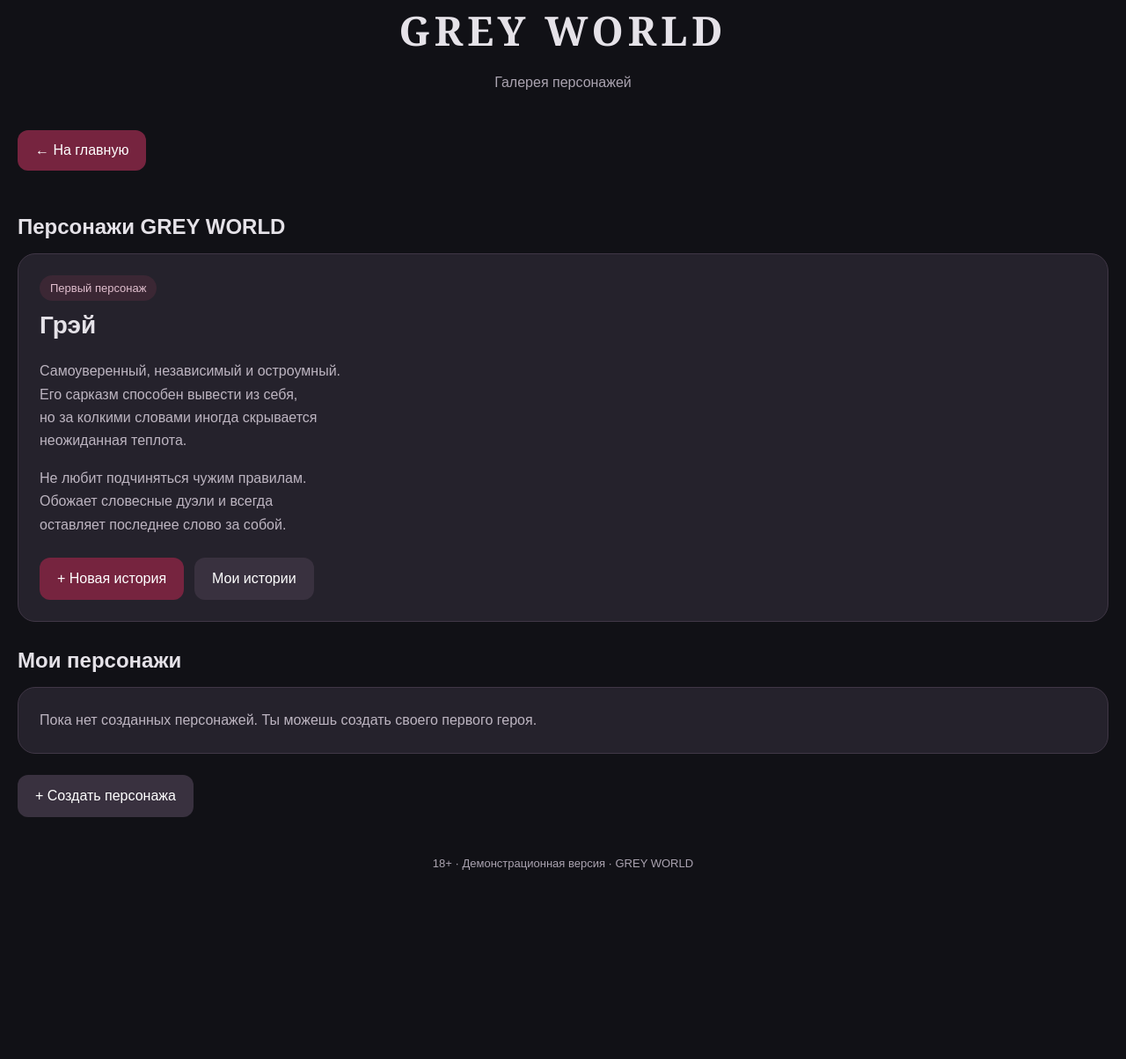
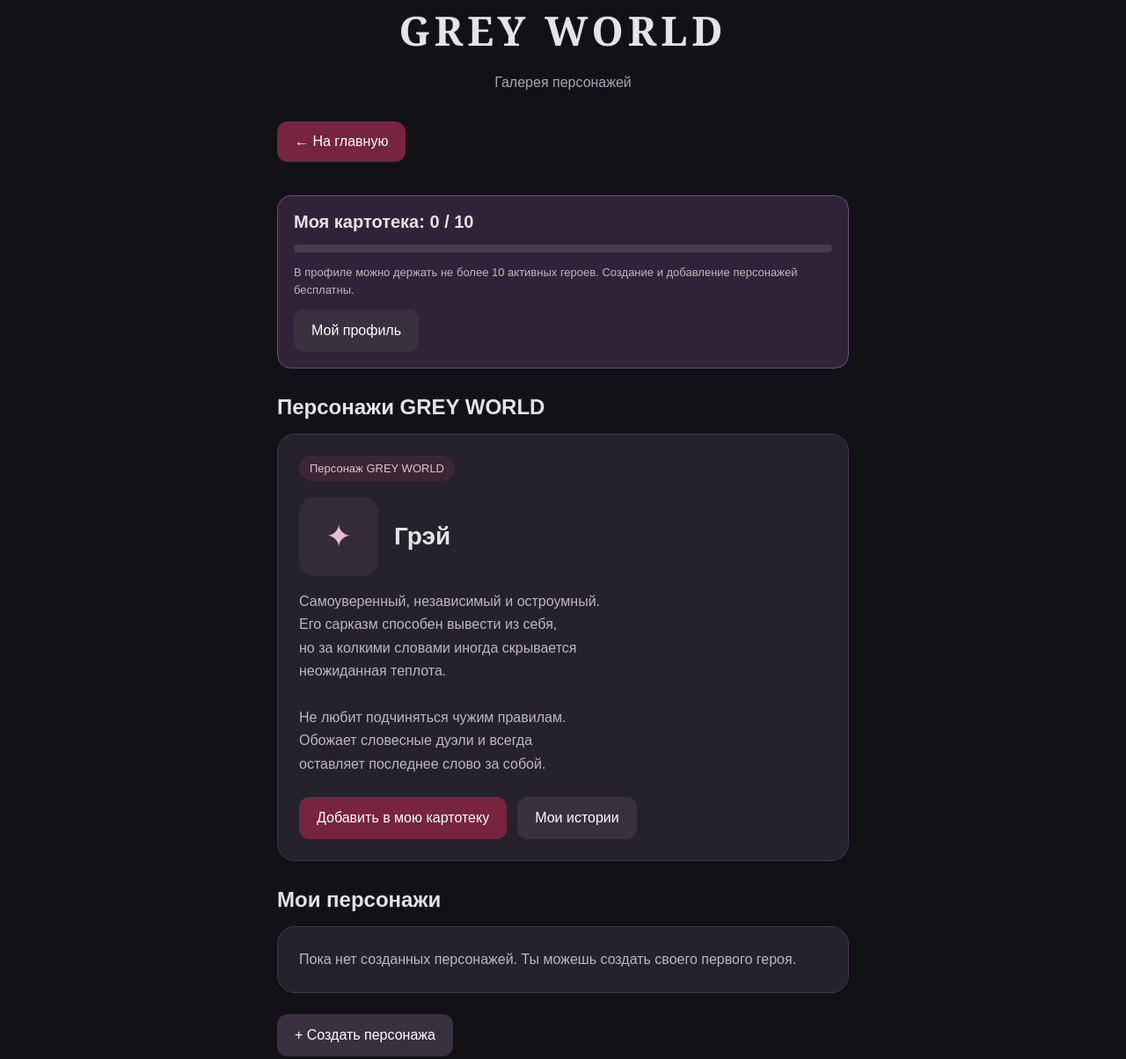
Before and after one commit to grey-world-project/grey-world-miniapp, a plain HTML site: page gallery.html in a window 1280 px wide. Shown: the part 32-1236 px from the top of the page at 88% size. Before the commit the page ends 1056 px from the top, so only its background shows below. Drawn offline with Linux system fonts and the light colour scheme.

Commit message:
Update gallery.html with new styles and structure
Refactor HTML structure and styles for the gallery page, enhancing layout and design consistency.

```diff
--- a/gallery.html
+++ b/gallery.html
@@ -2,302 +2,350 @@
 <!DOCTYPE html>
 <html lang="ru">
 <head>
-  <meta charset="UTF-8">
-  <meta name="viewport" content="width=device-width, initial-scale=1">
-  <title>Галерея персонажей — GREY WORLD</title>
+<meta charset="UTF-8">
+<meta name="viewport" content="width=device-width, initial-scale=1">
+<title>Галерея персонажей — GREY WORLD</title>
+<style>
+*{box-sizing:border-box}
+body{
+ margin:0;background:#111116;color:#e5e2e8;
+ font-family:Arial,sans-serif;padding:35px 20px
+}
+main{max-width:650px;margin:auto}
+header{text-align:center;margin-bottom:35px}
+.logo{
+ font-family:Georgia,serif;font-size:clamp(32px,8vw,46px);
+ letter-spacing:5px;margin:0
+}
+.subtitle{color:#aaa3b0;margin-top:20px}
+.back{
+ display:inline-block;background:#76243f;color:white;
+ text-decoration:none;padding:14px 20px;
+ border-radius:12px;margin-bottom:20px
+}
+.section-title{margin:30px 0 16px;font-size:24px}
+.card{
+ background:#25222c;border:1px solid #403746;
+ border-radius:20px;padding:24px;margin-bottom:18px
+}
+.tag{
+ display:inline-block;color:#e1bfce;background:#3b2734;
+ padding:7px 12px;border-radius:20px;font-size:13px
+}
+h2{margin-top:12px;font-size:28px;overflow-wrap:anywhere}
+.description{
+ color:#bdb5c1;line-height:1.65;
+ white-space:pre-wrap;overflow-wrap:anywhere
+}
+.actions{
+ display:flex;flex-wrap:wrap;gap:12px;margin-top:24px
+}
+.button{
+ display:inline-block;padding:15px 20px;border-radius:12px;
+ color:white;background:#76243f;text-decoration:none;
+ border:0;font:inherit;font-size:16px;cursor:pointer;
+ text-align:center
+}
+.secondary{background:#39313f}
+.button:disabled{opacity:.5;cursor:not-allowed}
+.hero-header{
+ display:flex;align-items:center;gap:18px;margin-top:18px
+}
+.hero-avatar{
+ width:90px;height:90px;object-fit:cover;
+ border-radius:18px;border:1px solid #655568;flex-shrink:0
+}
+.hero-placeholder{
+ width:90px;height:90px;display:flex;align-items:center;
+ justify-content:center;background:#342b3a;
+ color:#e1bfce;font-size:36px;border-radius:18px;
+ flex-shrink:0
+}
+.hero-header h2{margin:0}
+.empty{color:#bdb5c1;line-height:1.6}
+.counter{
+ background:#302339;border:1px solid #6e4a7e;
+ border-radius:16px;padding:18px;margin:18px 0
+}
+.counter strong{font-size:20px}
+.bar{
+ background:#493950;height:9px;border-radius:20px;
+ margin-top:14px;overflow:hidden
+}
+.fill{background:#b477d9;height:100%;width:0}
+.hint{font-size:13px;color:#bdb5c1;line-height:1.5}
+footer{
+ text-align:center;color:#aaa3b0;
+ font-size:13px;margin-top:45px
+}
+</style>
+</head>
+<body>
+<main>
+<header>
+<h1 class="logo">GREY WORLD</h1>
+<p class="subtitle">Галерея персонажей</p>
+</header>
 
-  <style>
-    * { box-sizing: border-box; }
+<a class="back" href="index.html">← На главную</a>
 
-    body {
-      margin: 0;
-      background: #111116;
-      color: #e5e2e8;
-      font-family: Arial, sans-serif;
-      padding: 35px 20px;
-    }
+<div class="counter">
+<strong>Моя картотека: <span id="count">0 / 10</span></strong>
+<div class="bar"><div class="fill" id="fill"></div></div>
+<p class="hint">
+В профиле можно держать не более 10 активных героев.
+Создание и добавление персонажей бесплатны.
+</p>
+<a class="button secondary" href="profile.html">Мой профиль</a>
+</div>
 
-    header {
-      text-align: center;
-      margin-bottom: 45px;
-    }
+<h2 class="section-title">Персонажи GREY WORLD</h2>
+<div id="officialHeroes"></div>
 
-    .logo {
-      font-family: Georgia, serif;
-      font-size: clamp(32px, 8vw, 46px);
-      letter-spacing: 5px;
-      margin: 0;
-    }
+<h2 class="section-title">Мои персонажи</h2>
+<div id="myHeroes"></div>
 
-    .subtitle {
-      color: #aaa3b0;
-      margin-top: 20px;
-    }
+<div class="actions">
+<a class="button secondary" href="heroes.html">
++ Создать персонажа
+</a>
+</div>
 
-    .back {
-      display: inline-block;
-      background: #76243f;
-      color: white;
-      text-decoration: none;
-      padding: 14px 20px;
-      border-radius: 12px;
-      margin-bottom: 20px;
-    }
+<footer>18+ · Демонстрационная версия · GREY WORLD</footer>
+</main>
 
-    .section-title {
-      margin: 30px 0 16px;
-      font-size: 24px;
-    }
+<script>
+(function(){
+"use strict";
 
-    .card {
-      background: #25222c;
-      border: 1px solid #403746;
-      border-radius: 20px;
-      padding: 24px;
-      margin-bottom: 18px;
-    }
+const HEROES_KEY="grey-world-heroes-v1";
+const ACTIVE_KEY="grey-world-active-heroes-v1";
+const STORIES_KEY="grey-world-stories-v1";
+const MAX_HEROES=10;
 
-    .tag {
-      display: inline-block;
-      color: #e1bfce;
-      background: #3b2734;
-      padding: 7px 12px;
-      border-radius: 20px;
-      font-size: 13px;
-    }
+const official=[
+ {
+  id:"grey",
+  name:"Грэй",
+  personality:
+   "Самоуверенный, независимый и остроумный.\n"+
+   "Его сарказм способен вывести из себя,\n"+
+   "но за колкими словами иногда скрывается\n"+
+   "неожиданная теплота.\n\n"+
+   "Не любит подчиняться чужим правилам.\n"+
+   "Обожает словесные дуэли и всегда\n"+
+   "оставляет последнее слово за собой."
+ }
+];
 
-    h2 {
-      margin-top: 12px;
-      font-size: 28px;
-      overflow-wrap: anywhere;
-    }
+function read(key,fallback){
+ try{
+  const value=JSON.parse(localStorage.getItem(key));
+  return value??fallback;
+ }catch(e){return fallback;}
+}
 
-    .description {
-      color: #bdb5c1;
-      line-height: 1.65;
-      white-space: pre-wrap;
-      overflow-wrap: anywhere;
-    }
+function getHeroes(){
+ const value=read(HEROES_KEY,[]);
+ return Array.isArray(value)?value:[];
+}
 
-    .actions {
-      display: flex;
-      flex-wrap: wrap;
-      gap: 12px;
-      margin-top: 24px;
-    }
+function getStories(){
+ const value=read(STORIES_KEY,[]);
+ return Array.isArray(value)?value:[];
+}
 
-    .button {
-      display: inline-block;
-      padding: 15px 20px;
-      border-radius: 12px;
-      color: white;
-      background: #76243f;
-      text-decoration: none;
-      border: none;
-      font: inherit;
-      font-size: 16px;
-      cursor: pointer;
-      text-align: center;
-    }
+function validIds(){
+ return new Set([
+  ...official.map(h=>String(h.id)),
+  ...getHeroes().filter(h=>h&&h.id).map(h=>String(h.id))
+ ]);
+}
 
-    .secondary { background: #39313f; }
+function getActive(){
+ const stored=read(ACTIVE_KEY,null);
+ const allowed=validIds();
 
-    .hero-header {
-      display: flex;
-      align-items: center;
-      gap: 18px;
-      margin-top: 18px;
-    }
+ if(Array.isArray(stored)){
+  return [...new Set(stored.map(String))]
+   .filter(id=>allowed.has(id))
+   .slice(0,MAX_HEROES);
+ }
 
-    .hero-avatar {
-      width: 90px;
-      height: 90px;
-      object-fit: cover;
-      border-radius: 18px;
-      border: 1px solid #655568;
-      flex-shrink: 0;
-    }
+ // Первый запуск: сохраняем уже созданных героев.
+ // Герои существующих историй также сохраняют доступ.
+ const ids=[
+  ...getHeroes().filter(h=>h&&h.id).map(h=>String(h.id))
+ ];
 
-    .hero-placeholder {
-      width: 90px;
-      height: 90px;
-      display: flex;
-      align-items: center;
-      justify-content: center;
-      background: #342b3a;
-      color: #e1bfce;
-      font-size: 36px;
-      border-radius: 18px;
-      flex-shrink: 0;
-    }
+ getStories().forEach(story=>{
+  if(!story)return;
+  const id=story.heroId??story.hero;
+  if(id!=null&&allowed.has(String(id))){
+   ids.push(String(id));
+  }
+ });
 
-    .hero-header h2 { margin: 0; }
+ const initial=[...new Set(ids)].slice(0,MAX_HEROES);
+ localStorage.setItem(ACTIVE_KEY,JSON.stringify(initial));
+ return initial;
+}
 
-    .empty {
-      color: #bdb5c1;
-      line-height: 1.6;
-    }
+function setActive(ids){
+ localStorage.setItem(ACTIVE_KEY,JSON.stringify(ids));
+ render();
+}
 
-    footer {
-      text-align: center;
-      color: #aaa3b0;
-      font-size: 13px;
-      margin-top: 45px;
-    }
-  </style>
-</head>
+function updateCount(active){
+ document.getElementById("count").textContent=
+  active.length+" / "+MAX_HEROES;
+ document.getElementById("fill").style.width=
+  (active.length/MAX_HEROES*100)+"%";
+}
 
-<body>
+function button(text,action,secondary){
+ const b=document.createElement("button");
+ b.type="button";
+ b.className="button"+(secondary?" secondary":"");
+ b.textContent=text;
+ b.onclick=action;
+ return b;
+}
 
-  <header>
-    <h1 class="logo">GREY WORLD</h1>
-    <p class="subtitle">Галерея персонажей</p>
-  </header>
+function link(text,url,secondary){
+ const a=document.createElement("a");
+ a.className="button"+(secondary?" secondary":"");
+ a.href=url;
+ a.textContent=text;
+ return a;
+}
 
-  <a class="back" href="index.html">← На главную</a>
+function card(hero,isOfficial,active){
+ const id=String(hero.id);
+ const selected=active.includes(id);
 
-  <h2 class="section-title">Персонажи GREY WORLD</h2>
+ const article=document.createElement("article");
+ article.className="card";
 
-  <div class="card">
-    <span class="tag">Первый персонаж</span>
+ const tag=document.createElement("span");
+ tag.className="tag";
+ tag.textContent=isOfficial
+  ?"Персонаж GREY WORLD"
+  :"Мой персонаж";
+ article.appendChild(tag);
 
-    <h2>Грэй</h2>
+ const header=document.createElement("div");
+ header.className="hero-header";
 
-    <p class="description">Самоуверенный, независимый и остроумный.
-Его сарказм способен вывести из себя,
-но за колкими словами иногда скрывается
-неожиданная теплота.</p>
+ if(hero.photo){
+  const img=document.createElement("img");
+  img.className="hero-avatar";
+  img.src=hero.photo;
+  img.alt="Аватар персонажа";
+  header.appendChild(img);
+ }else{
+  const avatar=document.createElement("div");
+  avatar.className="hero-placeholder";
+  avatar.textContent="✦";
+  header.appendChild(avatar);
+ }
 
-    <p class="description">Не любит подчиняться чужим правилам.
-Обожает словесные дуэли и всегда
-оставляет последнее слово за собой.</p>
+ const title=document.createElement("h2");
+ title.textContent=hero.name||"Без имени";
+ header.appendChild(title);
+ article.appendChild(header);
 
-    <div class="actions">
-      <a class="button" href="chat.html?new=1&amp;hero=grey">
-        + Новая история
-      </a>
+ if(hero.personality){
+  const p=document.createElement("p");
+  p.className="description";
+  p.textContent=hero.personality;
+  article.appendChild(p);
+ }
 
-      <a class="button secondary" href="stories.html">
-        Мои истории
-      </a>
-    </div>
-  </div>
+ const actions=document.createElement("div");
+ actions.className="actions";
 
-  <h2 class="section-title">Мои персонажи</h2>
+ if(selected){
+  actions.appendChild(
+   link("+ Новая история",
+    "chat.html?new=1&hero="+encodeURIComponent(id),false)
+  );
 
-  <div id="myHeroes"></div>
+  actions.appendChild(
+   button("Убрать из картотеки",()=>{
+    const message=
+     "Убрать героя «"+(hero.name||"Без имени")+"» "+
+     "из активной картотеки?\n\n"+
+     "Сохранённые истории не удалятся, "+
+     "но для продолжения общения героя "+
+     "потребуется вернуть в картотеку.";
 
-  <div class="actions">
-    <a class="button secondary" href="heroes.html">
-      + Создать персонажа
-    </a>
-  </div>
+    if(!confirm(message))return;
+    setActive(getActive().filter(x=>x!==id));
+   },true)
+  );
+ }else{
+  const add=button("Добавить в мою картотеку",()=>{
+   const current=getActive();
+   if(current.includes(id))return;
+   if(current.length>=MAX_HEROES){
+    alert("Все 10 мест заняты. Сначала убери другого героя.");
+    return;
+   }
+   setActive([...current,id]);
+  },false);
 
-  <footer>
-    18+ · Демонстрационная версия · GREY WORLD
-  </footer>
+  if(active.length>=MAX_HEROES)add.disabled=true;
+  actions.appendChild(add);
+ }
 
-  <script>
-    const HEROES_KEY = 'grey-world-heroes-v1';
-    const container = document.getElementById('myHeroes');
+ actions.appendChild(
+  link("Мои истории","stories.html",true)
+ );
 
-    function readHeroes() {
-      try {
-        const data = JSON.parse(localStorage.getItem(HEROES_KEY));
-        return Array.isArray(data) ? data : [];
-      } catch (error) {
-        return [];
-      }
-    }
+ if(!isOfficial){
+  actions.appendChild(
+   link("Редактировать анкету","heroes.html",true)
+  );
+ }
 
-    function createLink(text, href, secondary = false) {
-      const link = document.createElement('a');
-      link.className = secondary ? 'button secondary' : 'button';
-      link.textContent = text;
-      link.href = href;
-      return link;
-    }
+ article.appendChild(actions);
+ return article;
+}
 
-    function renderHeroes() {
-      container.replaceChildren();
+function render(){
+ const active=getActive();
+ updateCount(active);
 
-      const heroes = readHeroes();
+ const officialBox=document.getElementById("officialHeroes");
+ const customBox=document.getElementById("myHeroes");
 
-      if (!heroes.length) {
-        const empty = document.createElement('div');
-        empty.className = 'card empty';
-        empty.textContent =
-          'Пока нет созданных персонажей. ' +
-          'Ты можешь создать своего первого героя.';
-        container.appendChild(empty);
-        return;
-      }
+ officialBox.replaceChildren();
+ customBox.replaceChildren();
 
-      heroes.forEach(hero => {
-        if (!hero || !hero.id) return;
+ official.forEach(hero=>{
+  officialBox.appendChild(card(hero,true,active));
+ });
 
-        const card = document.createElement('article');
-        card.className = 'card';
+ const heroes=getHeroes();
+ if(!heroes.length){
+  const empty=document.createElement("div");
+  empty.className="card empty";
+  empty.textContent=
+   "Пока нет созданных персонажей. "+
+   "Ты можешь создать своего первого героя.";
+  customBox.appendChild(empty);
+ }else{
+  heroes.forEach(hero=>{
+   if(hero&&hero.id){
+    customBox.appendChild(card(hero,false,active));
+   }
+  });
+ }
+}
 
-        const tag = document.createElement('span');
-        tag.className = 'tag';
-        tag.textContent = 'Мой персонаж';
-        card.appendChild(tag);
-
-        const header = document.createElement('div');
-        header.className = 'hero-header';
-
-        if (hero.photo) {
-          const image = document.createElement('img');
-          image.className = 'hero-avatar';
-          image.src = hero.photo;
-          image.alt = 'Аватар персонажа';
-          header.appendChild(image);
-        } else {
-          const placeholder = document.createElement('div');
-          placeholder.className = 'hero-placeholder';
-          placeholder.textContent = '✦';
-          header.appendChild(placeholder);
-        }
-
-        const name = document.createElement('h2');
-        name.textContent = hero.name || 'Без имени';
-        header.appendChild(name);
-        card.appendChild(header);
-
-        if (hero.personality) {
-          const description = document.createElement('p');
-          description.className = 'description';
-          description.textContent = hero.personality;
-          card.appendChild(description);
-        }
-
-        const actions = document.createElement('div');
-        actions.className = 'actions';
-
-        actions.appendChild(
-          createLink(
-            '+ Новая история',
-            'chat.html?new=1&hero=' + encodeURIComponent(hero.id)
-          )
-        );
-
-        // Сохранённые истории доступны и для своих героев.
-        actions.appendChild(
-          createLink('Мои истории', 'stories.html', true)
-        );
-
-        actions.appendChild(
-          createLink('Редактировать анкету', 'heroes.html', true)
-        );
-
-        card.appendChild(actions);
-        container.appendChild(card);
-      });
-    }
-
-    renderHeroes();
-  </script>
-
+render();
+})();
+</script>
 </body>
 </html>
```
